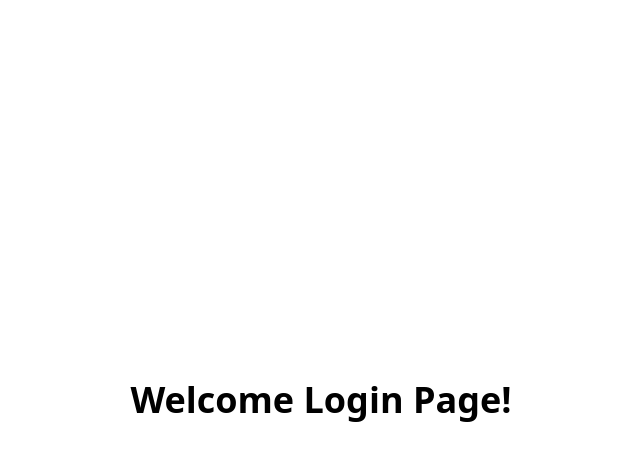
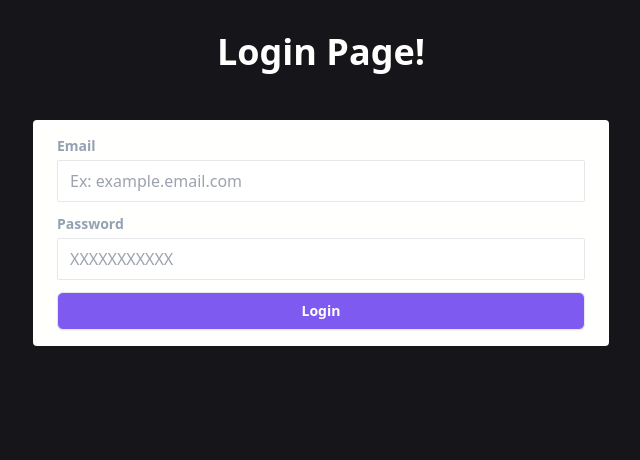
Before and after one commit to hasibul-kabir/Eazy-Purchase, a Next.js app: page /login in a window 1280 px wide. Shown: the top 460 px of the page, without its empty margins (319-959 px from the left). Built offline with nearby package versions, Linux system fonts and the light colour scheme.

Commit message:
implemented login functionality

```diff
--- /dev/null
+++ b/app/login/action/login.js
@@ -0,0 +1,18 @@
+"use server";
+
+import getCookie from "@/utils/cookieHandle/getCookie";
+import setCookie from "@/utils/cookieHandle/setCookie";
+import getData from "@/utils/httpRequests/getData";
+import postData from "@/utils/httpRequests/postData";
+
+export default async function login(email, password) {
+  const tokenData = await postData("/users/login", { email, password });
+
+  setCookie("@token", tokenData.token);
+
+  const token = await getCookie("@token");
+
+  const currentUserRes = await getData("/users/me", `Bearer ${token}`);
+
+  return currentUserRes;
+}
--- /dev/null
+++ b/app/login/components/LoginForm.jsx
@@ -0,0 +1,49 @@
+"use client";
+
+import { useState } from "react";
+
+import InputField from "@/components/Forms/InputField";
+import Button from "@/components/Buttons/Button";
+import login from "../action/login";
+
+export default function LoginForm() {
+  const [email, setEmail] = useState("");
+  const [password, setPassword] = useState("");
+
+  const handleSubmit = async (event) => {
+    event.preventDefault();
+
+    const currentUser = await login(email, password);
+
+    console.log(currentUser);
+  };
+
+  return (
+    <form
+      onSubmit={handleSubmit}
+      className="bg-main mx-auto max-w-xl mt-12 px-6 py-4 rounded flex flex-col gap-3"
+    >
+      <InputField
+        name="email"
+        type="email"
+        label="Email"
+        value={email}
+        placeholder="Ex: example.email.com"
+        onChange={(e) => {
+          setEmail(e.target.value);
+        }}
+      />
+      <InputField
+        name="password"
+        type="password"
+        label="Password"
+        value={password}
+        placeholder="XXXXXXXXXXX"
+        onChange={(e) => {
+          setPassword(e.target.value);
+        }}
+      />
+      <Button type="submit">Login</Button>
+    </form>
+  );
+}
--- a/app/login/page.jsx
+++ b/app/login/page.jsx
@@ -1,7 +1,13 @@
+import LoginForm from "./components/LoginForm";
+
 export default function Login() {
   return (
-    <main className="min-h-screen flex flex-col justify-center items-center">
-      <h1 className="font-bold text-4xl text-center">Welcome Login Page!</h1>
+    <main className="min-h-screen bg-background py-8 px-12">
+      <h1 className="font-bold text-4xl text-center text-headline">
+        Login Page!
+      </h1>
+
+      <LoginForm />
     </main>
   );
 }
--- a/components/Buttons/Button.jsx
+++ b/components/Buttons/Button.jsx
@@ -1,7 +1,7 @@
 const disabledStyle =
-  "flex items-center rounded-md px-4 py-2 text-sm font-bold shadow-sm bg-white border border-gray-300 text-gray-300";
+  "flex items-center justify-center rounded-md px-4 py-2 text-center text-sm font-bold shadow-sm bg-white border border-gray-300 text-gray-300";
 const defaultStyle =
-  "inline-flex items-center rounded-md border px-4 py-2 text-sm font-bold shadow-sm focus:outline-none focus:ring-2 focus:ring-offset-2";
+  "flex items-center justify-center rounded-md border px-4 py-2 text-sm font-bold text-center shadow-sm focus:outline-none focus:ring-2 focus:ring-offset-2";
 const variants = {
   primary: "border-transparent bg-primary text-white focus:ring-primary",
   secondary: "border-transparent bg-secondary text-white  focus:ring-secondary",
--- /dev/null
+++ b/utils/cookieHandle/getCookie.js
@@ -0,0 +1,7 @@
+import { cookies } from "next/headers";
+
+export default async function getCookie(name) {
+  const cookieValue = cookies().get(name)?.value;
+
+  return cookieValue;
+}
--- /dev/null
+++ b/utils/cookieHandle/setCookie.js
@@ -0,0 +1,7 @@
+"use server";
+
+import { cookies } from "next/headers";
+
+export default async function setCookie(name, value) {
+  cookies().set(name, value);
+}
--- a/utils/httpRequests/getData.js
+++ b/utils/httpRequests/getData.js
@@ -1,8 +1,11 @@
-export default async function getData(endPoint, configureObj) {
+export default async function getData(endPoint, token, configureObj) {
   const baseURl = process.env.NEXT_PUBLIC_BASE_URL;
 
   const res = await fetch(`${baseURl}${endPoint}`, {
     next: configureObj,
+    headers: {
+      authorization: token,
+    },
   });
 
   const data = await res.json();
--- a/utils/httpRequests/postData.js
+++ b/utils/httpRequests/postData.js
@@ -12,5 +12,5 @@ export default async function postData(endpoint, payload, configureObj) {
 
   const data = await res.json();
 
-  return Response.json(data);
+  return data;
 }
```
